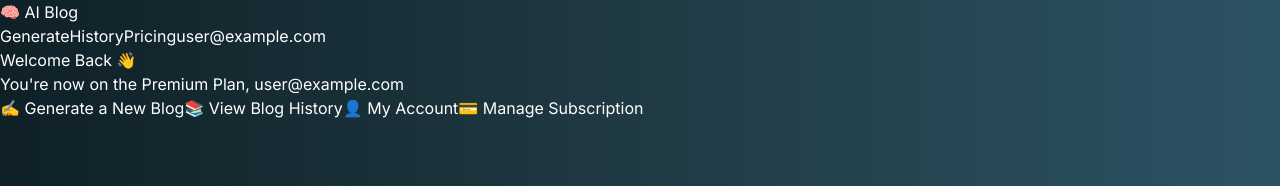
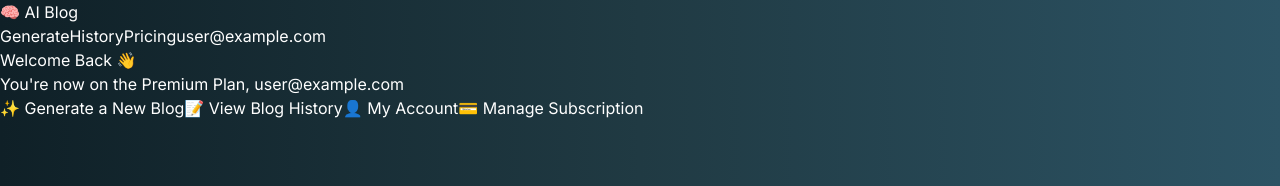
Before and after one commit to aditya2562/ai-blog, a React (Vite) app in the folder frontend/: page /dashboard in a window 1280 px wide. Shown: the top 186 px of the page. Built offline with nearby package versions, Linux system fonts and the light colour scheme; no server answers; the database is empty; sample sign-in values are in the browser's storage.

Commit message:
Changes in dashboard

```diff
--- a/frontend/src/pages/AccountPage.jsx
+++ b/frontend/src/pages/AccountPage.jsx
@@ -27,21 +27,20 @@
     }
 
     try {
-      const res = await fetch('https://ai-blog-backend-27mp.onrender.com/create-portal-session', {
-        method: 'POST',
-        headers: { 'Content-Type': 'application/json' },
+      const res = await fetch("https://ai-blog-backend-27mp.onrender.com/create-portal-session", {
+        method: "POST",
+        headers: { "Content-Type": "application/json" },
         body: JSON.stringify({ email: user.email })
       })
-
       const data = await res.json()
-      if (data?.url) {
+      if (data.url) {
         window.location.href = data.url
       } else {
-        alert('Error accessing Stripe portal.')
+        alert("Something went wrong.")
       }
     } catch (err) {
-      console.error('❌ Stripe portal error:', err)
-      alert('Something went wrong. Try again later.')
+      console.error("❌ Portal Error:", err)
+      alert("Error accessing Stripe portal.")
     }
   }
 
@@ -49,7 +48,7 @@
 
   return (
     <div className="min-h-screen bg-black text-white px-6 py-20">
-      <div className="max-w-2xl mx-auto text-center">
+      <div className="max-w-3xl mx-auto text-center">
         <h1 className="text-3xl font-bold mb-4">My Account</h1>
         <p className="mb-2">👤 Email: {user?.email}</p>
         <p className="mb-4">⭐ Plan: {plan}</p>
--- a/frontend/src/pages/PremiumDashboard.jsx
+++ b/frontend/src/pages/PremiumDashboard.jsx
@@ -26,22 +26,20 @@
     }
 
     try {
-      const res = await fetch('https://ai-blog-backend-27mp.onrender.com/create-portal-session', {
-        method: 'POST',
-        headers: { 'Content-Type': 'application/json' },
+      const res = await fetch("https://ai-blog-backend-27mp.onrender.com/create-portal-session", {
+        method: "POST",
+        headers: { "Content-Type": "application/json" },
         body: JSON.stringify({ email: user.email })
       })
-
       const data = await res.json()
-
-      if (data?.url) {
+      if (data.url) {
         window.location.href = data.url
       } else {
-        alert('Error accessing Stripe portal.')
+        alert("Something went wrong.")
       }
     } catch (err) {
-      console.error('Portal session error:', err)
-      alert('Something went wrong. Please try again.')
+      console.error("❌ Portal Error:", err)
+      alert("Error accessing Stripe portal.")
     }
   }
 
@@ -58,13 +56,13 @@
             onClick={() => navigate('/generate')}
             className="block w-full py-3 bg-pink-600 hover:bg-pink-700 rounded-md"
           >
-            ✍️ Generate a New Blog
+            ✨ Generate a New Blog
           </button>
           <button
             onClick={() => navigate('/history')}
             className="block w-full py-3 bg-indigo-600 hover:bg-indigo-700 rounded-md"
           >
-            📚 View Blog History
+            📝 View Blog History
           </button>
           <button
             onClick={() => navigate('/account')}
```
